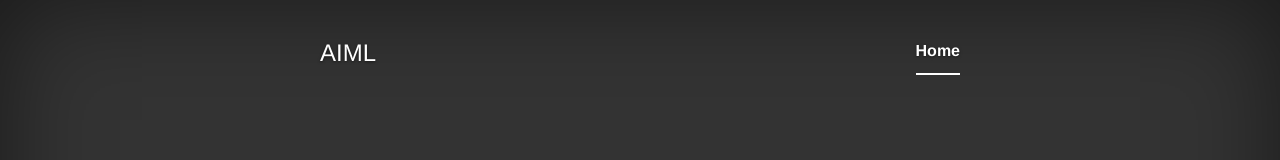
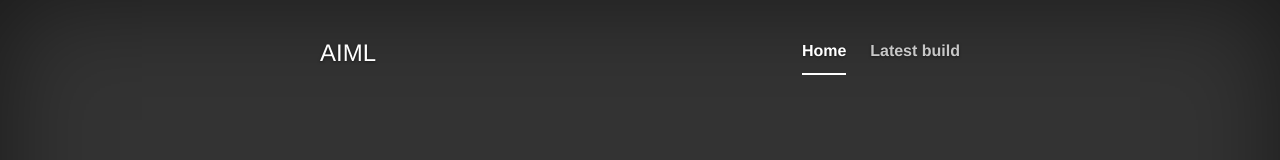
Before and after one commit to AIMLang/aimlang.github.io, a website: page src/index.html in a window 1280 px wide. Shown: the top 160 px of the page. Drawn offline with Linux system fonts and the light colour scheme.

Commit message:
add latest build link

```diff
--- a/src/index.html
+++ b/src/index.html
@@ -33,6 +33,7 @@
               <nav>
                 <ul class="nav masthead-nav">
                   <li class="active"><a href="#">Home</a></li>
+                  <li><a href="dist/aiml-java-interpreter-latest.zip">Latest build</a></li>
                   <!--li><a href="#">Features</a></li-->
                   <!--li><a href="#">Contact</a></li-->
                 </ul>
```
